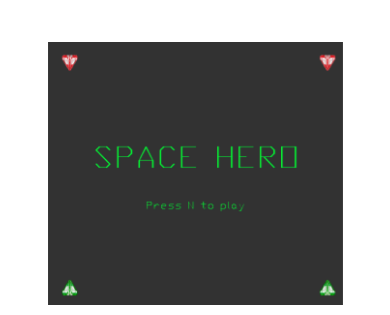
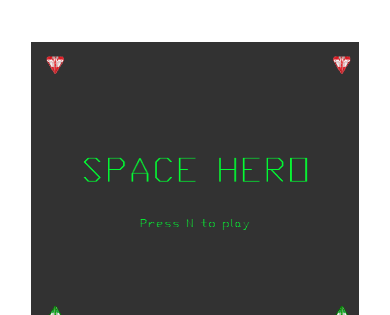
Before and after one commit to Rivert97/Space-Hero, a plain HTML site: page SpaceHero/index.html in a window 390 px wide. Shown: the top 315 px of the page. Drawn offline with nearby package versions, Linux system fonts and the light colour scheme.

Commit message:
Cambio menor

```diff
--- a/SpaceHero/index.html
+++ b/SpaceHero/index.html
@@ -13,7 +13,7 @@
 <body>
 	<section class="full-height text-center" id="main-content">
 		<div class="data">
-			<div class="col-md-4 col-sm-6 col-xs-10 center-block quitar-float text-center espacio-arriba">
+			<div class="col-md-4 col-sm-6 col-xs-11 center-block quitar-float text-center espacio-arriba">
 				<img src="Images/Space_Hero.PNG" alt="Space Hero" class="animated fadeIn">
 				<h1 class="audiowide grande verde animated fadeIn retraso-1">Space Hero</h1>
 				<div class="animated fadeInDown retraso-2">
```
